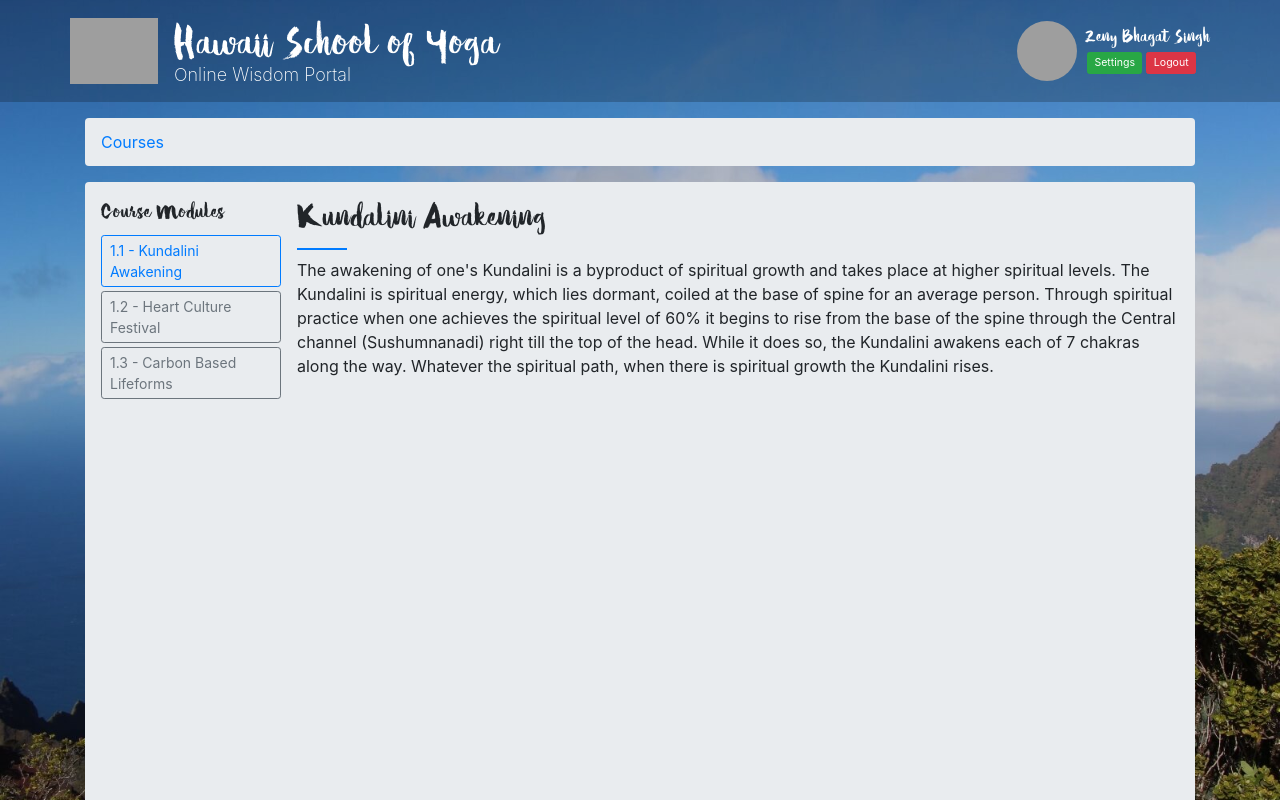
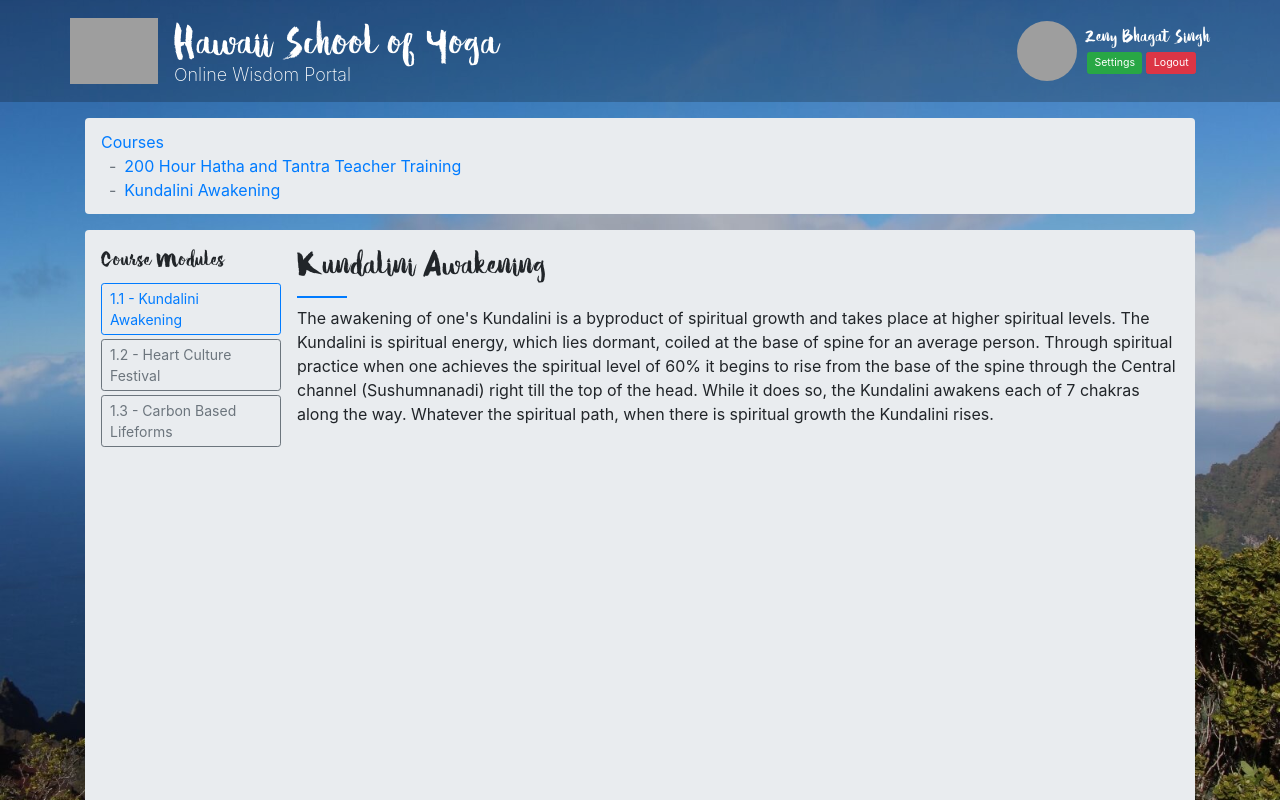
Before and after one commit to hawaii-school-of-yoga/online-courseware, a Next.js app: page /module in a window 1280 px wide. Shown: the top 800 px of the page. Built offline with nearby package versions, Linux system fonts and the light colour scheme; grey boxes are pictures that could not be loaded; some icons are missing.

Commit message:
add smart breadcrumbs

```diff
--- a/components/molecules/CourseNavigator/index.js
+++ b/components/molecules/CourseNavigator/index.js
@@ -6,6 +6,21 @@ import { Breadcrumb, BreadcrumbItem } from 'reactstrap';
 export default class CourseNavigator extends Component {
 	render() {
 		const { course, module } = this.props;
+		const coursePage = window.location.pathname.includes('course');
+		const modulePage = window.location.pathname.includes('module');
+
+		const courseCrumb = (
+			<BreadcrumbItem>
+				<Link href="/course">{course.title}</Link>
+			</BreadcrumbItem>
+		);
+
+		const moduleCrumb = (
+			<BreadcrumbItem>
+				<Link href="/module">{module.title}</Link>
+			</BreadcrumbItem>
+		);
+
 		return (
 			<Breadcrumb>
 				<BreadcrumbItem>
@@ -13,6 +28,8 @@ export default class CourseNavigator extends Component {
 						<a>Courses</a>
 					</Link>
 				</BreadcrumbItem>
+				{coursePage || modulePage ? courseCrumb : null}
+				{modulePage ? moduleCrumb : null}
 			</Breadcrumb>
 		);
 	}
--- a/pages/_app.js
+++ b/pages/_app.js
@@ -40,12 +40,15 @@ export default class MyApp extends App {
 	}
 
 	updateState = (key, value, customCb) => {
+		this.setState({ loading: true });
 		this.setState({ [key]: value }, function() {
 			window.localStorage.setItem('hsyonline', JSON.stringify(this.state));
 
 			if (customCb) {
 				customCb();
 			}
+
+			this.setState({ loading: false });
 		});
 	};
 
```
